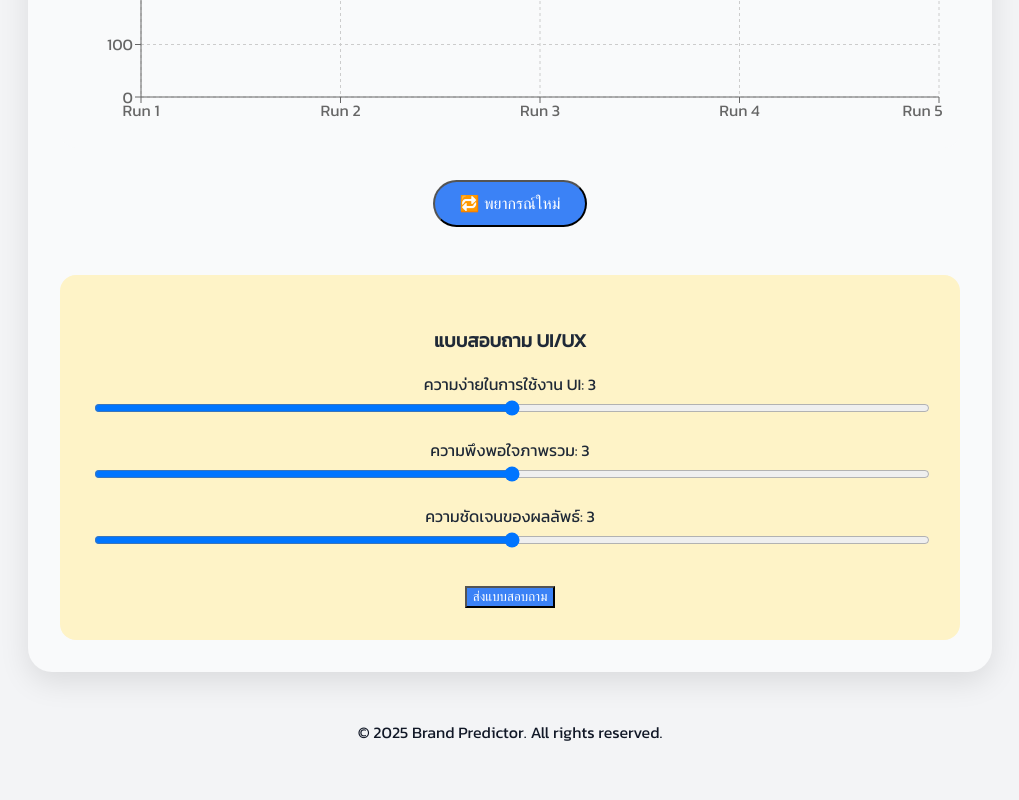
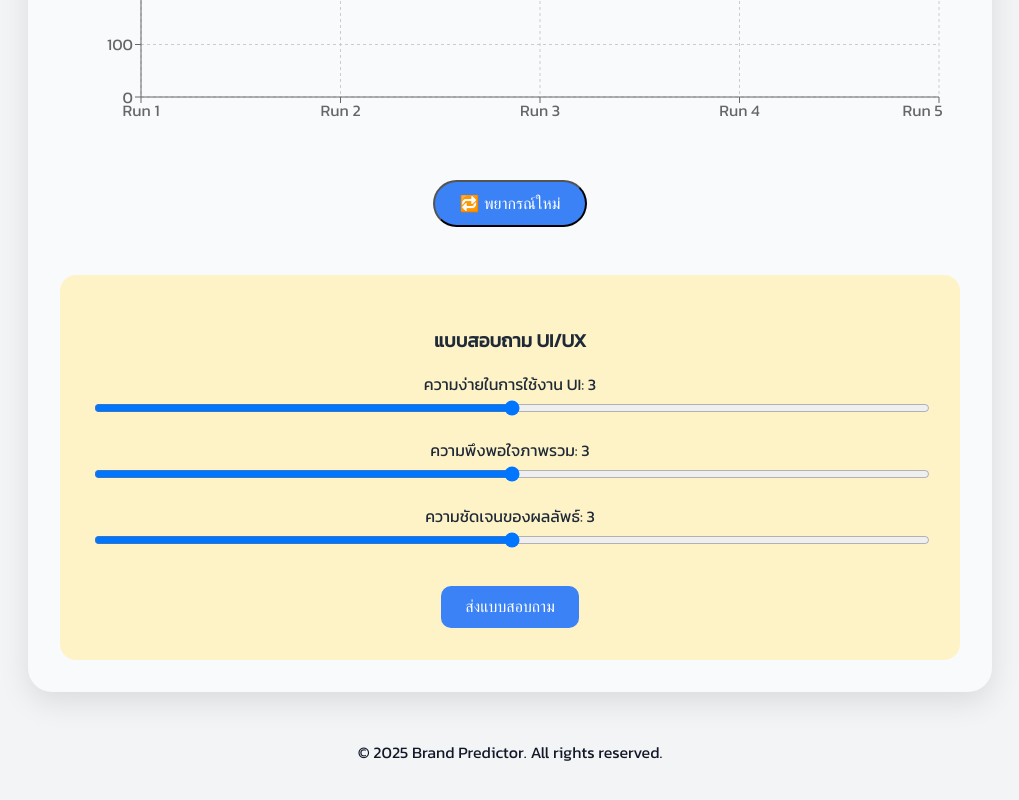
Before and after one commit to tasuke567/brand-predictor, a React (Vite) app: page /result in a window 1280 px wide. Shown: the part 1055-1855 px from the top of the page, without its empty margins (130-1149 px from the left). Built offline with nearby package versions, Linux system fonts and the light colour scheme.

Commit message:
style: update submit feedback button styles for improved consistency and usability

```diff
--- a/src/styles/FeedbackForm.css
+++ b/src/styles/FeedbackForm.css
@@ -9,5 +9,12 @@
   }
 
   .submit-feedback-button {
+    background-color: #3b82f6;
+    color: white;
+    padding: 0.75rem 1.5rem;
+    border: none;
+    border-radius: 10px;
+    font-size: 1rem;
+    cursor: pointer;
     margin-top: 1rem;
   }
```
